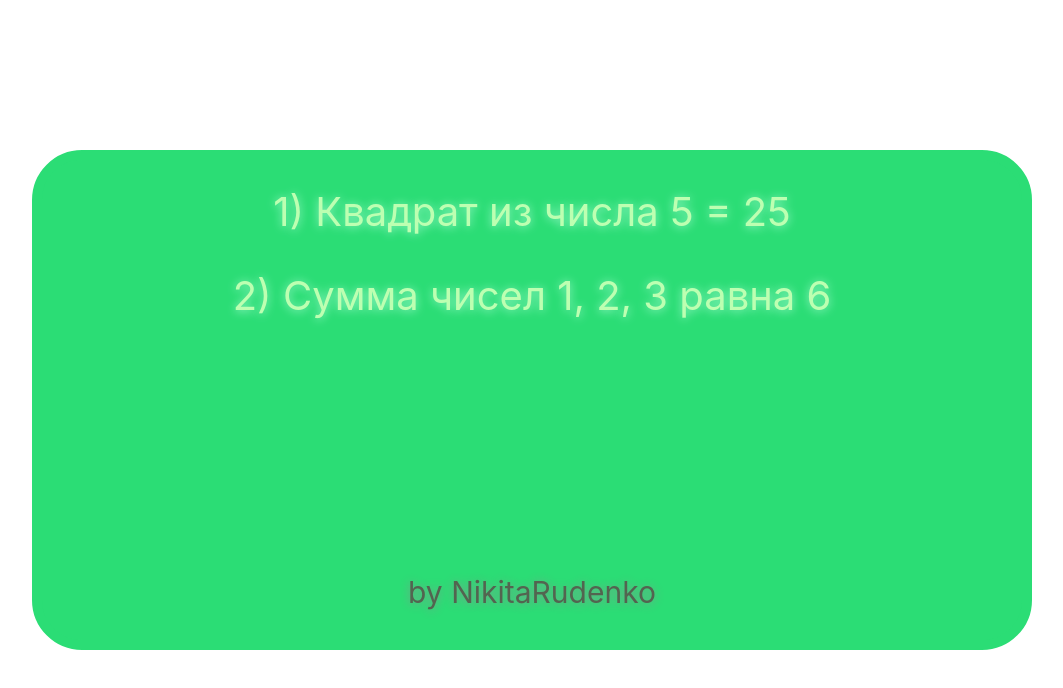
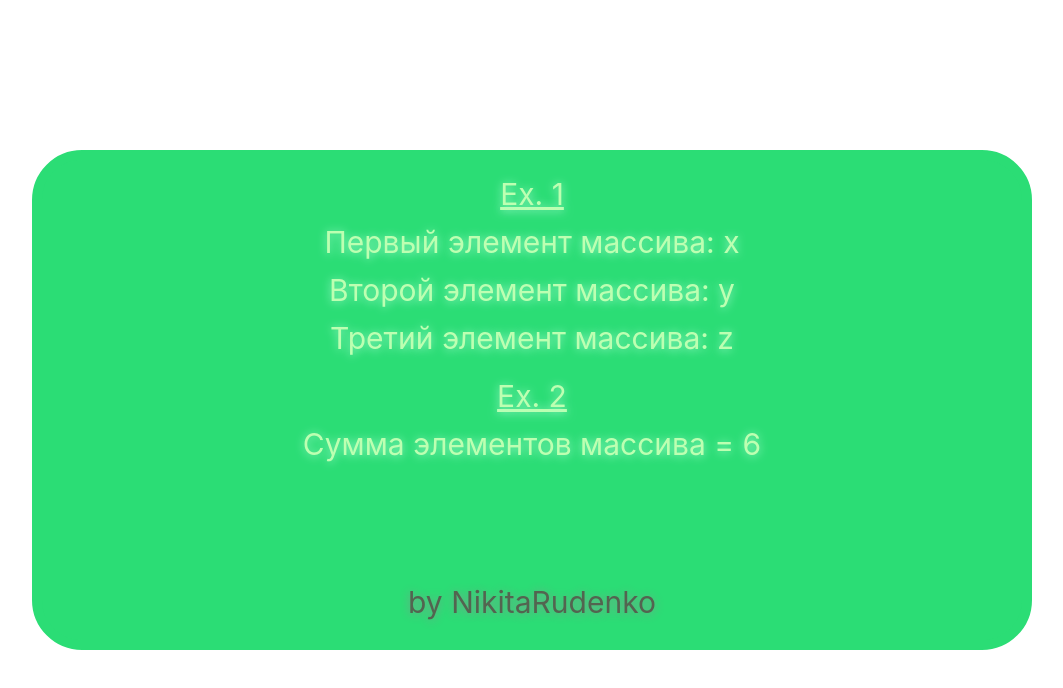
Before and after one commit to nickruden/vue3_base, a Vue app: page / in a window 1280 px wide. Shown: the top 688 px of the page, without its empty margins (0-1063 px from the left). Built offline with nearby package versions, Linux system fonts and the light colour scheme.

Commit message:
Массивы в Vue(Task_7)

```diff
--- a/src/App.vue
+++ b/src/App.vue
@@ -4,12 +4,10 @@
   data() {
 	return {
     //Ex. 1
-		num: 5,
+		arr1: ['x', 'y', 'z'],
 
     //Ex. 2
-    num1: 1,
-		num2: 2,
-		num3: 3,
+    arr2: [1, 2, 3],
 	  }
   }
 }
@@ -18,12 +16,16 @@
 <template>
     <div id="main">
       <!-- Ex. 1  -->
-      <h2>1) Квадрат из числа 5 = {{ num ** 2 }}</h2>
+      <h2>Ex. 1</h2>
+      <p>Первый элемент массива: {{ arr1[0] }} </p>
+      <p>Второй элемент массива: {{ arr1[1] }}</p>
+      <p>Третий элемент массива: {{ arr1[2] }}</p>
 
       <!-- Ex. 2 -->
-      <h2>2) Сумма чисел {{ num1}}, {{num2 }}, {{ num3 }} равна {{ num1 + num2 + num3 }}</h2>
+      <h2 id="h2">Ex. 2</h2>
+      <p>Сумма элементов массива = {{ arr2[0] + arr2[1] + arr2[2] }}</p>
 
-      <p>by NikitaRudenko</p>
+      <p id="endword">by NikitaRudenko</p>
     </div>
 </template>
 
@@ -38,13 +40,19 @@
     border-radius:50px;
     text-shadow: 0px 1px 10px rgb(160, 248, 207);
   }
+  #main p,  #main h2{
+    font-size: 30px;
+  }
   #main h2{
-    font-size: 40px;
+    margin-top: 10px;
+    text-decoration: underline;
+  }
+  #h2{
     margin-top: 20px;
   }
-  #main p{
+  #main #endword{
     font-size: 30px;
-    margin-top: 240px;
+    margin-top: 110px;
     color: rgb(83, 100, 80);
     text-shadow: 0px 1px 10px rgb(128, 151, 141);
   }
```
